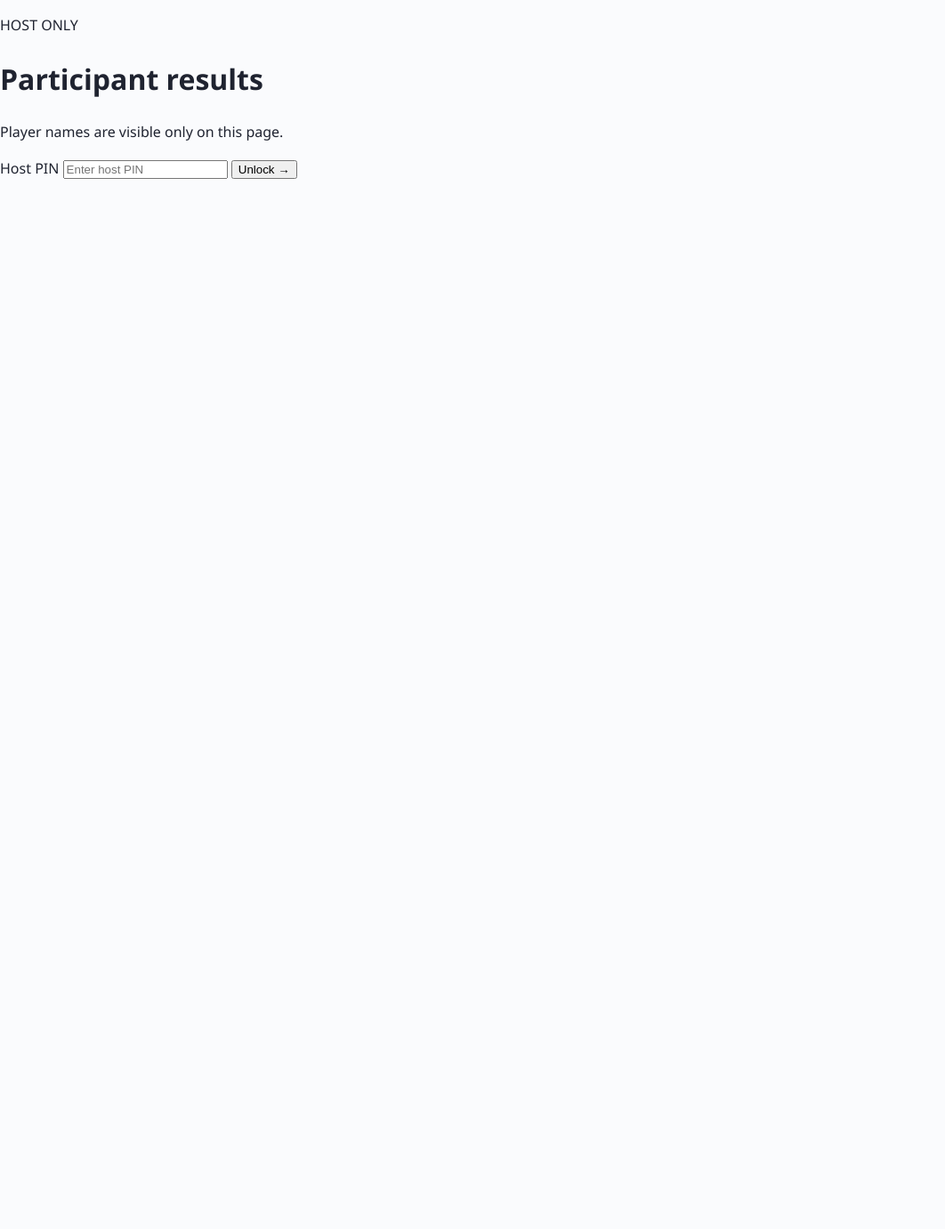
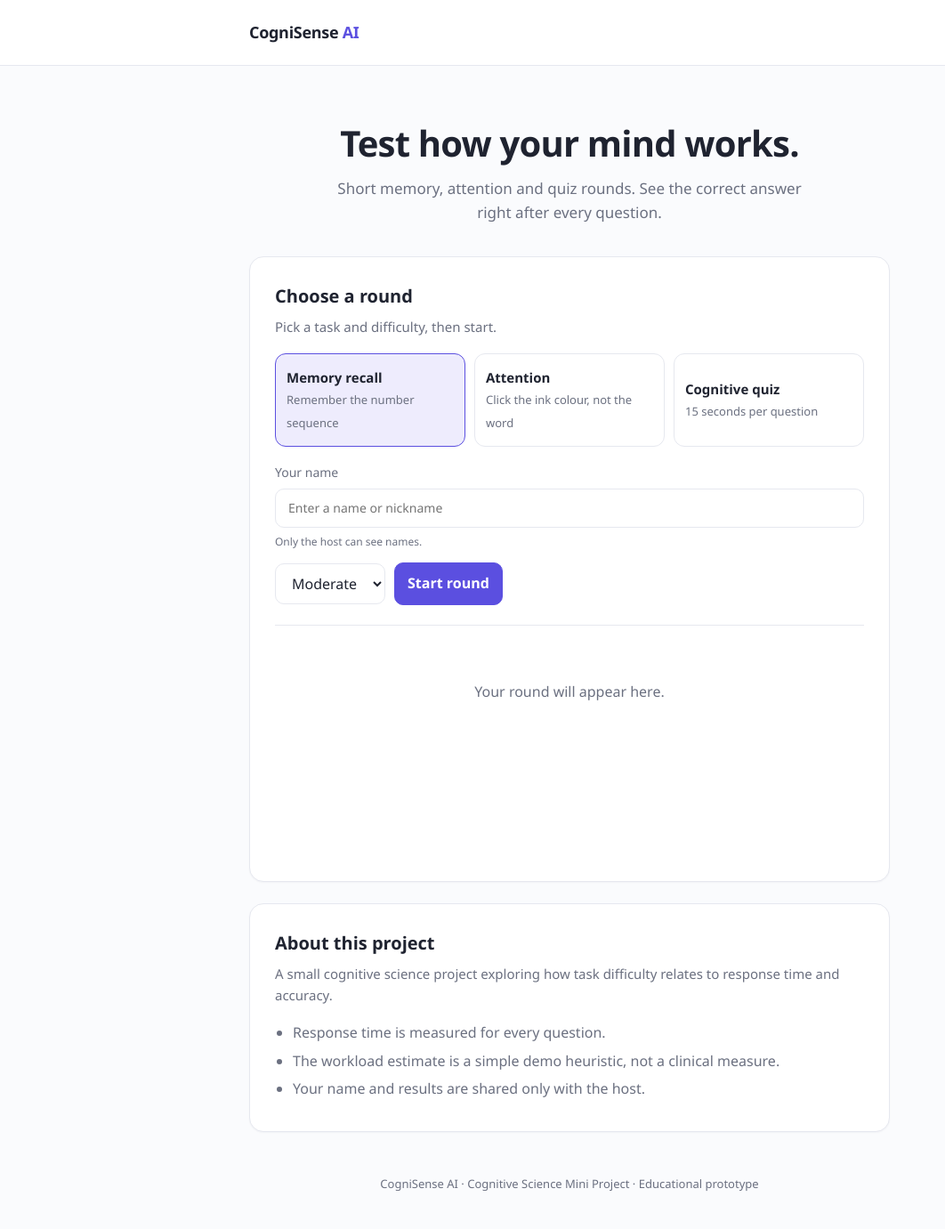
Before and after one commit to AnuDharshiniBaskar/CogniSense-AI., a Flask app: page /host in a window 1280 px wide. Shown: the whole page at 89% size, without its empty margins (0-1062 px from the left). Before the commit the page ends 201 px from the top, so only its background shows below. Run offline with Flask 3, Linux system fonts and the light colour scheme.

Commit message:
Update host page title and content structure

```diff
--- a/templates/host.html
+++ b/templates/host.html
@@ -3,81 +3,61 @@
 <head>
 <meta charset="UTF-8">
 <meta name="viewport" content="width=device-width, initial-scale=1.0">
-  <title>CogniSense AI | Host</title>
+<title>CogniSense AI | Cognitive Task Lab</title>
 <link rel="stylesheet" href="{{ url_for('static', filename='style.css') }}">
 </head>
 <body>
-  <div class="app-shell">
-    <main class="main-content host-main">
-      <header class="topbar">
-        <div>
-          <p class="eyebrow">HOST ONLY</p>
-          <h1>Participant results</h1>
-          <p class="subtitle">Player names are visible only on this page.</p>
-        </div>
+
+<header class="site">
+  <div class="wrap"><div class="brand">CogniSense <span>AI</span></div></div>
 </header>
 
-      <section class="panel">
-        <div id="gate">
-          <label for="pin">Host PIN</label>
-          <input id="pin" type="password" placeholder="Enter host PIN">
-          <button id="unlock" class="primary-btn full" type="button">Unlock <span>→</span></button>
-          <p id="gate-msg" class="disclaimer"></p>
+<div class="wrap">
+
+  <section class="hero">
+    <h1>Test how your mind works.</h1>
+    <p>Short memory, attention and quiz rounds. See the correct answer right after every question.</p>
+  </section>
+
+  <section class="card" id="play">
+    <h2>Choose a round</h2>
+    <p class="muted">Pick a task and difficulty, then start.</p>
+
+    <div class="tasks" id="tasks">
+      <button class="task-btn active" data-task="Memory"><strong>Memory recall</strong><small>Remember the number sequence</small></button>
+      <button class="task-btn" data-task="Attention"><strong>Attention</strong><small>Click the ink colour, not the word</small></button>
+      <button class="task-btn" data-task="Quiz"><strong>Cognitive quiz</strong><small>15 seconds per question</small></button>
     </div>
 
-        <div id="board" hidden>
-          <div class="panel-heading">
-            <div><p class="eyebrow">ALL SESSIONS</p><h2>Who played</h2></div>
-            <button id="refresh" class="text-btn" type="button">Refresh ↻</button>
+    <label class="field"><span>Your name</span><input id="name" maxlength="60" placeholder="Enter a name or nickname"><small>Only the host can see names.</small></label>
+    <div class="controls">
+      <select id="difficulty" aria-label="Difficulty">
+        <option value="Easy">Easy</option>
+        <option value="Moderate" selected>Moderate</option>
+        <option value="Hard">Hard</option>
+      </select>
+      <button class="primary" id="start">Start round</button>
     </div>
-          <div class="table-wrap">
-            <table>
-              <thead><tr><th>Participant</th><th>Task</th><th>Difficulty</th><th>Accuracy</th><th>Avg. time</th><th>Estimate</th><th>When</th></tr></thead>
-              <tbody id="rows"></tbody>
-            </table>
-          </div>
+
+    <div class="stage" id="stage">
+      <div class="idle">Your round will appear here.</div>
     </div>
   </section>
-    </main>
+
+  <section class="card about">
+    <h2>About this project</h2>
+    <p class="muted">A small cognitive science project exploring how task difficulty relates to response time and accuracy.</p>
+    <ul>
+      <li>Response time is measured for every question.</li>
+      <li>The workload estimate is a simple demo heuristic, not a clinical measure.</li>
+      <li>Your name and results are shared only with the host.</li>
+    </ul>
+  </section>
+
 </div>
 
-  <script>
-    const $ = (id) => document.getElementById(id);
-    let pin = '';
+<footer>CogniSense AI · Cognitive Science Mini Project · Educational prototype</footer>
 
-    function escapeHtml(value) {
-      return String(value).replace(/[&<>"']/g, ch => ({'&':'&amp;','<':'&lt;','>':'&gt;','"':'&quot;',"'":'&#39;'}[ch]));
-    }
-
-    async function loadRows() {
-      const response = await fetch('/api/history?limit=200', { headers: { 'X-Host-Pin': pin } });
-      if (response.status === 403) return false;
-      const rows = await response.json();
-      $('rows').innerHTML = rows.length
-        ? rows.map(r => `<tr>
-            <td>${escapeHtml(r.participant)}</td><td>${escapeHtml(r.task_type)}</td>
-            <td>${escapeHtml(r.difficulty)}</td><td>${Math.round(Number(r.accuracy))}%</td>
-            <td>${(Number(r.avg_response_ms) / 1000).toFixed(2)}s</td>
-            <td><span class="workload-badge">${escapeHtml(r.workload)}</span></td>
-            <td>${escapeHtml(r.created_at)}</td></tr>`).join('')
-        : '<tr><td colspan="7" class="empty-table">No sessions yet.</td></tr>';
-      return true;
-    }
-
-    $('unlock').addEventListener('click', async () => {
-      pin = $('pin').value;
-      const ok = await loadRows().catch(() => false);
-      if (ok) {
-        $('gate').hidden = true;
-        $('board').hidden = false;
-        $('gate-msg').textContent = '';
-      } else {
-        $('gate-msg').textContent = 'Wrong PIN or server not reachable.';
-      }
-    });
-
-    $('pin').addEventListener('keydown', (e) => { if (e.key === 'Enter') $('unlock').click(); });
-    $('refresh').addEventListener('click', () => loadRows());
-  </script>
+<script src="{{ url_for('static', filename='app.js') }}"></script>
 </body>
 </html>
```
Lines whose indentation alone changed are shown as unchanged.
